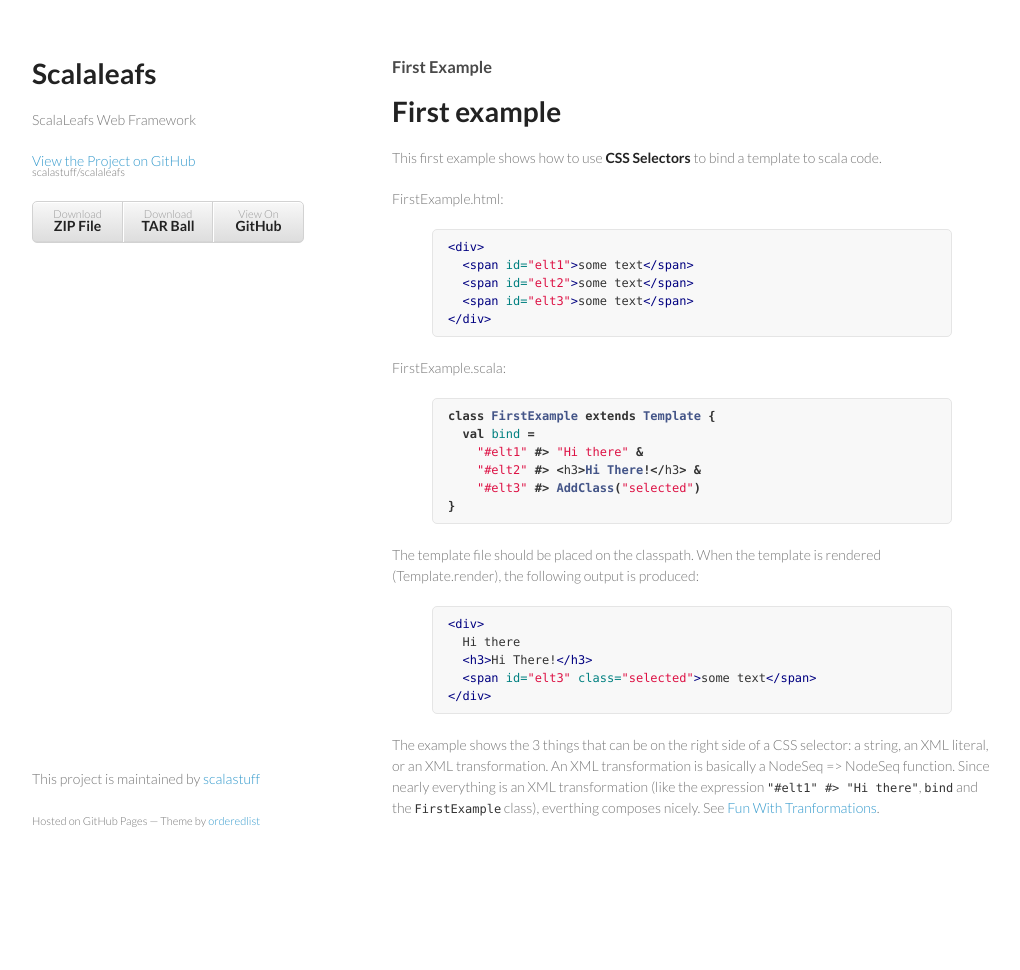
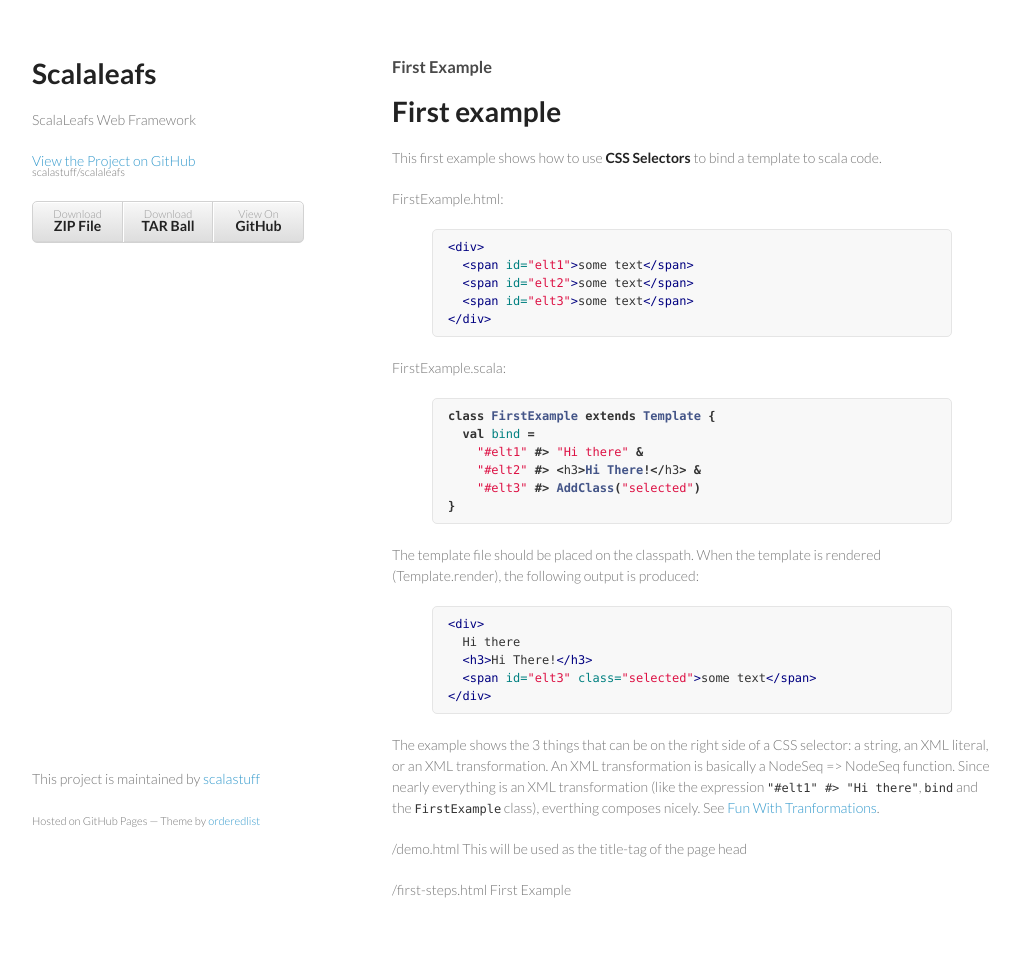
Before and after one commit to scalastuff/scalaleafs, a Jekyll site: the page built from first-steps.md, in a window 1280 px wide. Shown: the whole page, without its empty margins (128-1148 px from the left). Built offline with Jekyll 4.4.1, drawn with Linux system fonts in a browser that asks for light colours; before the commit the page ends 900 px from its top, so only the background shows below that.

Commit message:
Updated first-steps.md

```diff
--- a/first-steps.md
+++ b/first-steps.md
@@ -40,6 +40,10 @@
 
 The example shows the 3 things that can be on the right side of a CSS selector: a string, an XML literal, or an XML transformation. An XML transformation is basically a NodeSeq => NodeSeq function. Since nearly everything is an XML transformation (like the expression `"#elt1" #> "Hi there"`, `bind` and the `FirstExample` class), everthing composes nicely. See [Fun With Tranformations](fun-with-transformations.html).
 
+{% for page in site.pages %}
+  {{ site.baseurl }}{{ page.url }} {{ page.title }}
+  {% endfor %}
+
 <div xmlns:xsi="http://www.w3.org/2001/XMLSchema-instance" xsi:schemaLocation="http://www.sitemaps.org/schemas/sitemap/0.9 http://www.sitemaps.org/schemas/sitemap/0.9/sitemap.xsd" xmlns="http://www.sitemaps.org/schemas/sitemap/0.9">
   {% for post in site.posts %}
   <url>
```
